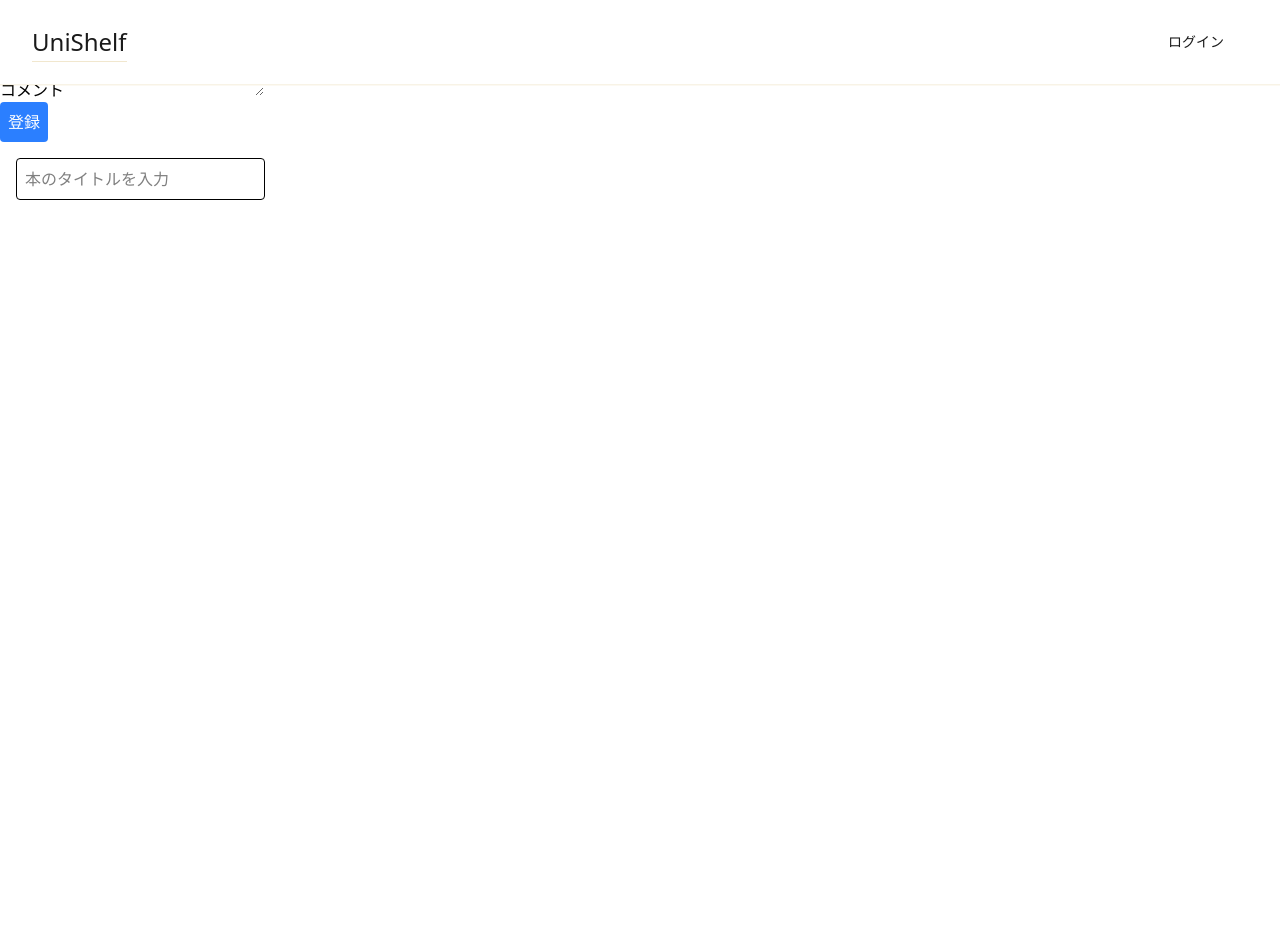
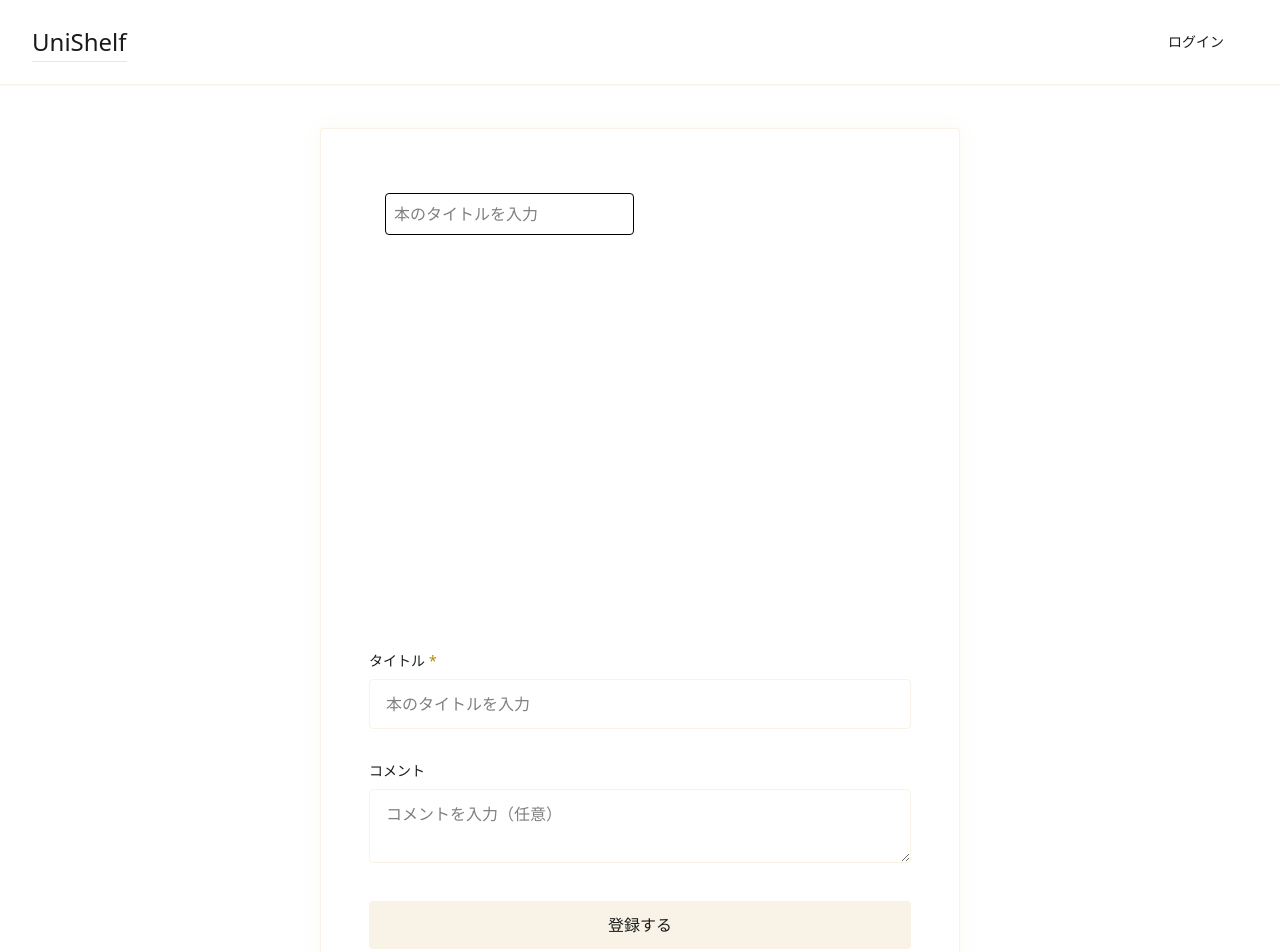
Before and after one commit to ikumi-shimoda/RakuDeli, a Next.js app in the folder frontend/: page /book/create in a window 1280 px wide. Shown: the top 952 px of the page. Before the commit the page ends 800 px from the top, so only its background shows below. Built offline with nearby package versions, Linux system fonts and the light colour scheme.

Commit message:
登録画面もデザイン適用

```diff
--- a/frontend/src/app/book/create/page.tsx
+++ b/frontend/src/app/book/create/page.tsx
@@ -6,6 +6,29 @@ import RakutenBookSearchInput from '@/components/rakuten/RakutenBookSearchInput'
 function page() {
   const [title, setTitle] = useState('')
   const [comment, setComment] = useState('')
+  const [error, setError] = useState('')
+  const [success, setSuccess] = useState(false)
+
+  const handleSubmit = async (e) => {
+    e.preventDefault()
+    setError('')
+    setSuccess(false)
+
+    if (!title.trim()) {
+      setError('タイトルを入力してください')
+      return
+    }
+
+    try {
+      setSuccess(true)
+      setTitle('')
+      setComment('')
+    } catch (err) {
+      setError('登録に失敗しました。もう一度お試しください。')
+      console.error(err)
+    }
+  }
+
   const storeBook = async () => {
     const response = await axios.post('http://localhost:8000/api/book/store', {
       user_id: 1,
@@ -16,39 +39,68 @@ function page() {
     console.log(response)
   }
   return (
-    <div>
-      <h1>本を登録</h1>
-      <div className='flex flex-col'>
-        <div>
-          <div>
-            タイトル
+    <main className='pt-32 px-4 max-w-2xl mx-auto'>
+      <form
+        onSubmit={handleSubmit}
+        className='bg-white border border-[#B8860B]/10 rounded-sm shadow-[0_0_20px_rgba(184,134,11,0.05)] p-8 md:p-12'
+      >
+        <div className='mb-8'>
+          <RakutenBookSearchInput />
+          <label
+            htmlFor='title'
+            className='block text-sm font-light text-[#1A1A1A] mb-2'
+          >
+            タイトル<span className='text-[#B8860B] ml-1'>*</span>
+          </label>
           <input
             type='text'
+            id='title'
+            name='title'
             value={title}
             onChange={(e) => setTitle(e.target.value)}
+            className='w-full px-4 py-3 border border-[#B8860B]/10 rounded-sm focus:outline-none focus:border-[#B8860B]/30 focus:ring-1 focus:ring-[#B8860B]/30 transition-all duration-300'
+            placeholder='本のタイトルを入力'
           />
         </div>
-          <div>
+
+        <div className='mb-8'>
+          <label
+            htmlFor='comment'
+            className='block text-sm font-light text-[#1A1A1A] mb-2'
+          >
             コメント
+          </label>
           <textarea
-              name=''
-              id=''
-              placeholder='本文を入力'
+            id='comment'
+            name='comment'
+            value={comment}
             onChange={(e) => setComment(e.target.value)}
-            ></textarea>
+            className='w-full px-4 py-3 border border-[#B8860B]/10 rounded-sm focus:outline-none focus:border-[#B8860B]/30 focus:ring-1 focus:ring-[#B8860B]/30 transition-all duration-300'
+            placeholder='コメントを入力（任意）'
+          />
         </div>
+
+        {error && (
+          <div className='mb-6 p-4 bg-red-50 border border-red-100 text-red-600 text-sm rounded-sm'>
+            {error}
+          </div>
+        )}
+
+        {success && (
+          <div className='mb-6 p-4 bg-green-50 border border-green-100 text-green-600 text-sm rounded-sm'>
+            本が正常に登録されました
+          </div>
+        )}
+
         <button
-            className='bg-blue-500 text-white p-2 rounded'
+          type='submit'
+          className='w-full bg-[#B8860B]/10 hover:bg-[#B8860B]/20 text-[#1A1A1A] font-light py-3 px-6 rounded-sm transition-all duration-300 hover:shadow-[0_0_20px_rgba(184,134,11,0.1)]'
           onClick={storeBook}
         >
-            登録
+          登録する
         </button>
-        </div>
-        <div>
-          <RakutenBookSearchInput />
-        </div>
-      </div>
-    </div>
+      </form>
+    </main>
   )
 }
 
--- a/frontend/src/app/layout.tsx
+++ b/frontend/src/app/layout.tsx
@@ -1,6 +1,6 @@
 import './globals.css'
 import Header from '../components/Header'
-
+import Footer from '../components/Footer'
 export default function RootLayout({
   children,
 }: Readonly<{
@@ -11,6 +11,7 @@ export default function RootLayout({
       <body>
         <Header />
         {children}
+        <Footer />
       </body>
     </html>
   )
--- a/frontend/src/app/page.tsx
+++ b/frontend/src/app/page.tsx
@@ -28,11 +28,11 @@ function MainComponent() {
             <span className='relative z-10'>UniShelf</span>
             <span className='absolute -bottom-2 left-0 w-full h-1 bg-gradient-to-r from-[#B8860B]/0 via-[#B8860B]/20 to-[#B8860B]/0'></span>
           </h2>
-          <p className='text-xl text-[#666666] font-light tracking-wider'>
+          <div className='text-xl text-[#666666] font-light tracking-wider'>
             <Link href='/book/create'>
-              <div>あなただけの本棚 +</div>
+              <p>あなただけの本棚 +</p>
             </Link>
-          </p>
+          </div>
         </section>
 
         <section className='max-w-7xl mx-auto px-8 py-16'>
@@ -57,14 +57,6 @@ function MainComponent() {
           </div>
         </section>
       </main>
-
-      <footer className='border-t border-[#B8860B]/10 mt-24 bg-gradient-to-b from-white to-[#B8860B]/[0.02]'>
-        <div className='max-w-7xl mx-auto px-8 py-8'>
-          <p className='text-center text-xs text-[#1A1A1A]/70 font-light tracking-wider'>
-            © 2025 UniShelf. All rights reserved.
-          </p>
-        </div>
-      </footer>
 
       <style jsx global>{`
         @keyframes fadeIn {
--- /dev/null
+++ b/frontend/src/components/Footer.tsx
@@ -0,0 +1,15 @@
+import React from 'react'
+
+function Footer() {
+  return (
+    <footer className='border-t border-[#B8860B]/10 mt-24 bg-gradient-to-b from-white to-[#B8860B]/[0.02]'>
+      <div className='max-w-7xl mx-auto px-8 py-8'>
+        <p className='text-center text-xs text-[#1A1A1A]/70 font-light tracking-wider'>
+          © 2025 UniShelf. All rights reserved.
+        </p>
+      </div>
+    </footer>
+  )
+}
+
+export default Footer
```
Lines whose indentation alone changed are shown as unchanged.
